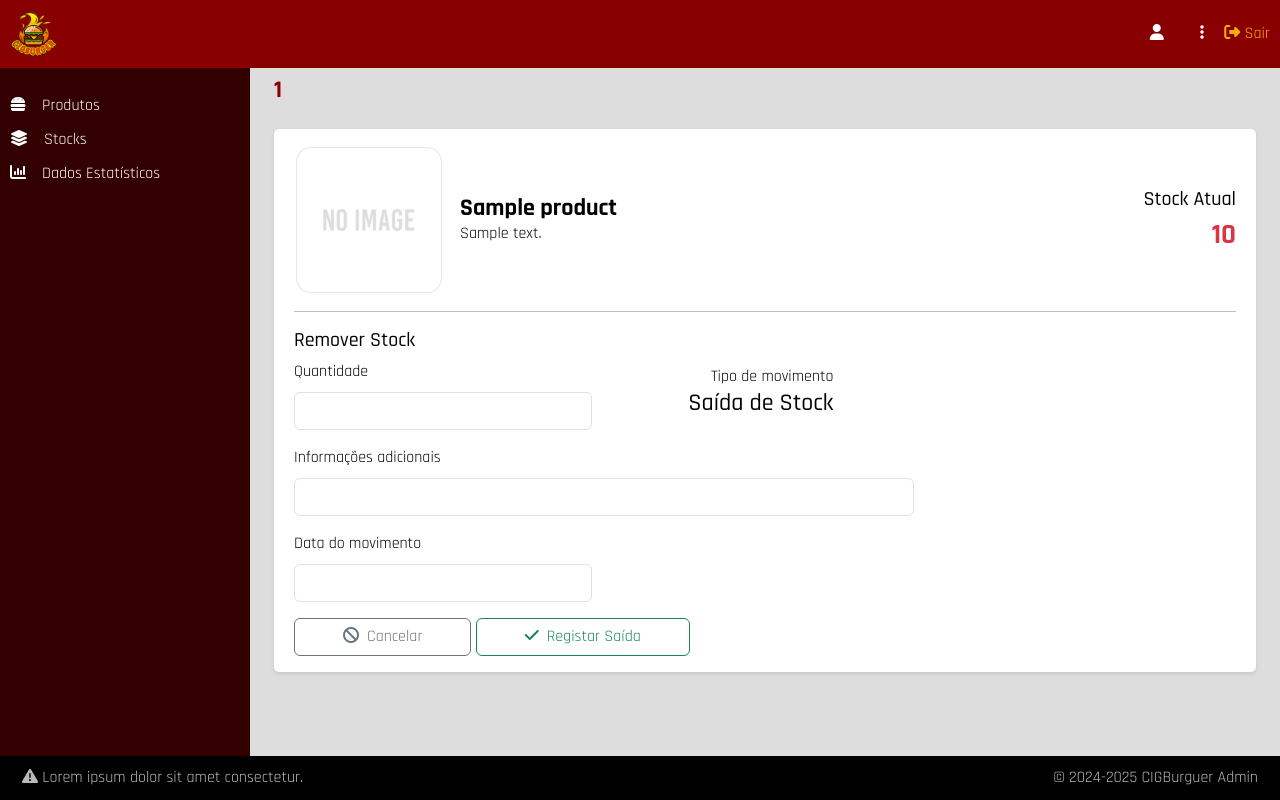
After one commit to salomaopena/cigoffice, a CodeIgniter 4 app: the page made by app/Views/dashboard/stocks/remove_form.php in a window 1280 px wide. The commit adds this page. Run offline with PHP 8.4 and a stand-in for CodeIgniter, Linux system fonts and the light colour scheme; the template is opened without the code that fills it: most values are stand-ins (such as "Sample title", 1, 10 or a date in 2020); data that the repository does not hold is empty; some libraries are stand-ins or nearby versions.

Commit message:
implemented remove tock
implemented remove tock

```diff
--- a/app/Models/StockModel.php
+++ b/app/Models/StockModel.php
@@ -18,6 +18,7 @@ class StockModel extends Model
         'stock_in_out',
         'stock_supplier',
         'reason',
+        'moviment_date',
         'created_at',
         'updated_at',
     ];
--- a/app/Routes/CigRoutes.php
+++ b/app/Routes/CigRoutes.php
@@ -36,4 +36,4 @@ $routes->get('/stocks', 'Stocks::index');
 $routes->get('/stocks/add/(:alphanum)', 'Stocks::addStock/$1');
 $routes->post('/stocks/add/submit', 'Stocks::submitStock');
 $routes->get('/stocks/remove/(:alphanum)', 'Stocks::remove/$1');
-$routes->post('/stocks/remove/submit', 'Stocks::removeStock');
+$routes->post('/stocks/remove/submit', 'Stocks::submitRemoveStock');
--- /dev/null
+++ b/app/Views/dashboard/stocks/remove_form.php
@@ -0,0 +1,109 @@
+<?= $this->extend('layouts/layout-dashboard') ?>
+<?= $this->section('content') ?>
+<?= $this->include('partials/page_title') ?>
+
+<div class="container-fluid">
+    <div class="row">
+        <div class="col content-box py-3">
+            <div class="d-flex align-items-center">
+
+                <!--image-->
+                <div class="me-3">
+                    <?php if (!file_exists('assets/images/products/' . $product->image)): ?>
+                        <img src="<?= base_url('assets/images/products/no_image.png') ?>" class="product-image img-fluid" alt="Sem Imagem">
+                    <?php else: ?>
+                        <img src="<?= base_url('assets/images/products/') . $product->image ?>" class="product-image img-fluid" alt="<?= $product->name ?>">
+                    <?php endif; ?>
+                </div>
+
+                <!-- name and description-->
+                <div class="flex-fill me-3">
+                    <h4 class="mb-0"><strong><?= $product->name ?></strong></h4>
+                    <p class="mb-0"><?= $product->description ?></p>
+                    <?php if (!$product->availability): ?>
+                        <span class="badge bg-danger">
+                            Indisponível
+                        </span>
+                    <?php else: ?>
+                    <?php endif; ?>
+                </div>
+                <!--Actual Stock-->
+                <div class="text-end">
+                    <h5>Stock Atual</h5>
+                    <h3 class="mb-0 <?= $product->stock <= $product->stock_min_limit ? 'text-danger' : 'text-success' ?>"><strong><?= $product->stock ?></strong></h3>
+                </div>
+            </div>
+
+            <hr>
+            <!--stock form-->
+            <div class="row">
+                <div class="col">
+
+                    <h5>Remover Stock</h5>
+                    <?= form_open('/stocks/remove/submit') ?>
+                    <input type="hidden" name="id_product" value="<?= Encrypt($product->id) ?>">
+
+                    <div class="row">
+                        <div class="col-sm-4 col-12 mb-3">
+                            <label for="text_stock" class="form-label">Quantidade</label>
+                            <input type="number" class="form-control text-end" id="text_stock" name="text_stock" min="0" value="<?= old('text_stock', 0) ?>">
+                            <?= display_error('text_stock', $validation_errors) ?>
+                        </div>
+
+                        <div class="col-sm-3 col-4 mb-3 align-self-center text-end">
+                            <p class="mb-0">Tipo de movimento</p>
+                            <h4>Saída de Stock</h4>
+                        </div>
+                    </div>
+
+                    <div class="row">
+                        <div class="col-sm-8 col-12 mb-3">
+                            <label for="text_reason" class="form-label">Informações adicionais</label>
+                            <input class="form-control" id="text_reason" type="text" name="text_reason" value="<?= old('text_reason') ?>"></input>
+                        </div>
+                    </div>
+
+                    <div class="row">
+                        <div class="col-sm-4 col-12 mb-3">
+                            <label for="text_date" class="form-label">Data do movimento</label>
+                            <input class="form-control" id="text_date" type="date" name="text_date" value="<?= old('text_date') ?>"></input>
+                            <?= display_error('text_date', $validation_errors) ?>
+
+                        </div>
+                    </div>
+                    <?php if (!empty($server_error)): ?>
+                        <div class="alert alert-danger mb-3 p-2" role="alert">
+                            <?= $server_error ?>
+                        </div>
+                    <?php endif; ?>
+
+                    <div>
+                        <a href="<?= site_url('/stocks') ?>" class="btn btn-outline-secondary px-5"><i class="fas fa-ban me-2"></i>Cancelar</a>
+                        <button type="submit" class="btn btn-outline-success px-5"><i class="fas fa-check me-2"></i>Registar Saída</button>
+                    </div>
+
+
+
+                    <?= form_close() ?>
+
+                </div>
+            </div>
+        </div>
+    </div>
+</div>
+</div>
+
+<script>
+    document.addEventListener('DOMContentLoaded', () => {
+        flatpickr('#text_date', {
+            dateFormat: 'Y-m-d H:i',
+            maxDate: 'today',
+            enableTime: true,
+            time_24hr: true,
+            defaultDate: new Date(),
+            locale: 'pt',
+        })
+    });
+</script>
+
+<?= $this->endSection() ?>
```
Also changed, not shown: app/Controllers/Stocks.php (+100 -61 lines).
